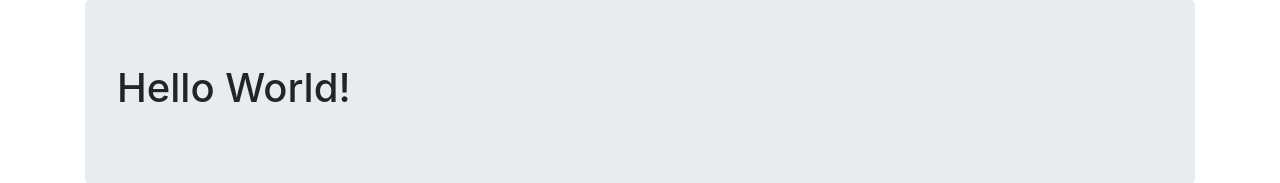
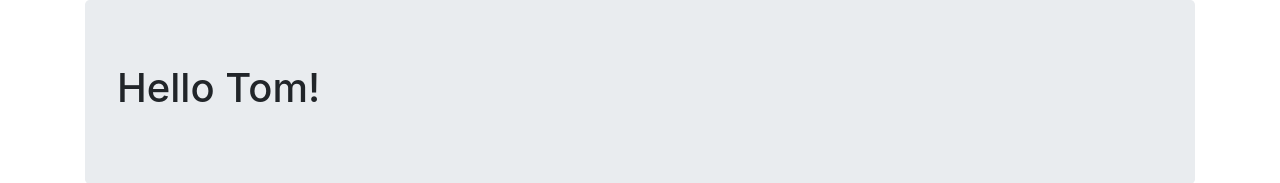
Before and after one commit to tvandevoorde/ordina-kickstarter-angular-practice, an Angular app in the folder HelloWorld/: page / in a window 1280 px wide. Shown: the top 183 px of the page. Built offline with nearby package versions, Linux system fonts and the light colour scheme.

Commit message:
string interpolation
added {{ title }} to the template and changed the variable in the script

```diff
--- a/HelloWorld/src/app/app.component.html
+++ b/HelloWorld/src/app/app.component.html
@@ -1,5 +1,5 @@
 <div class="container">
   <div class="jumbotron">
-    <h1>Hello World!</h1>
+    <h1>Hello {{ title }}!</h1>
   </div>
 </div>
--- a/HelloWorld/src/app/app.component.ts
+++ b/HelloWorld/src/app/app.component.ts
@@ -6,5 +6,5 @@ import { Component } from '@angular/core';
   styleUrls: ['./app.component.css']
 })
 export class AppComponent {
-  title = 'HelloWorld';
+  title = 'Tom';
 }
```
